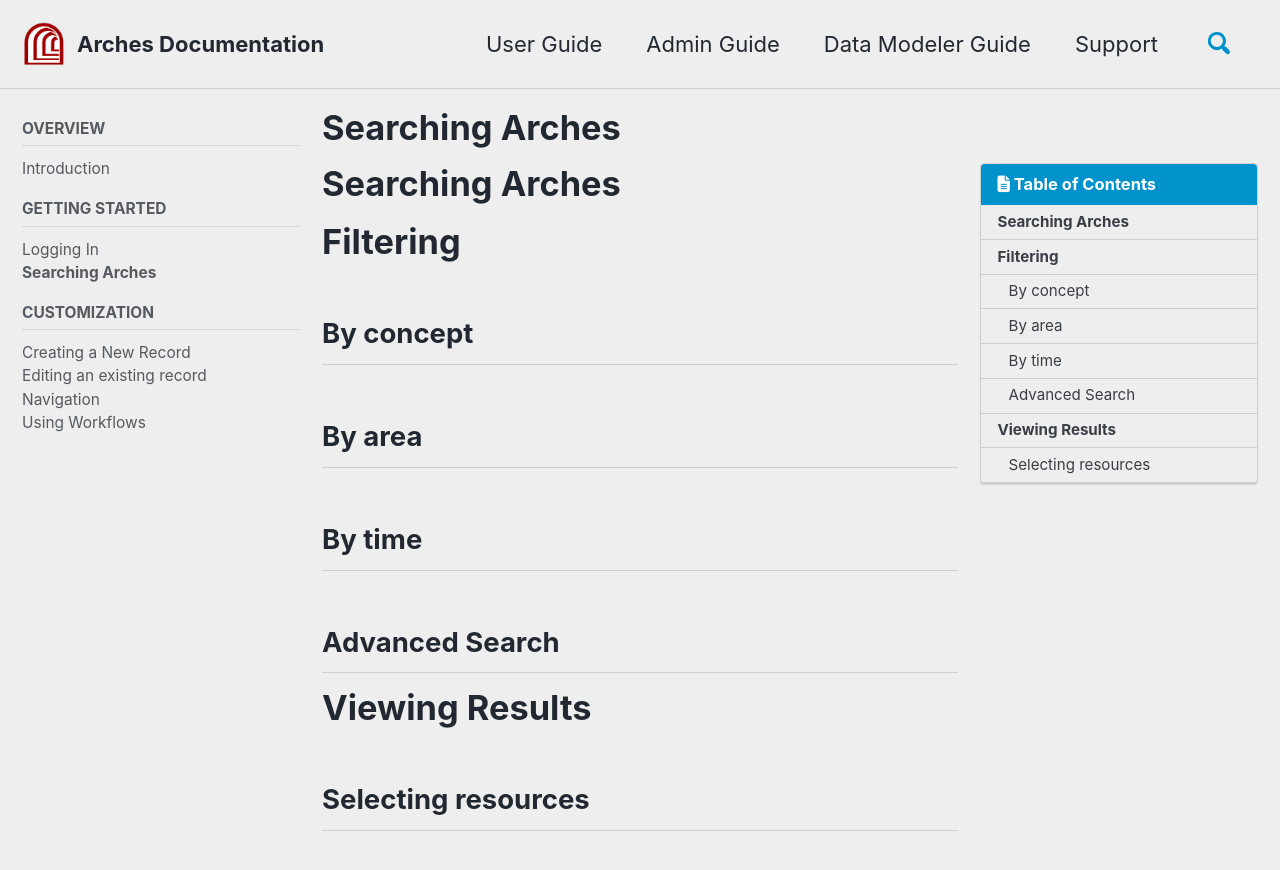
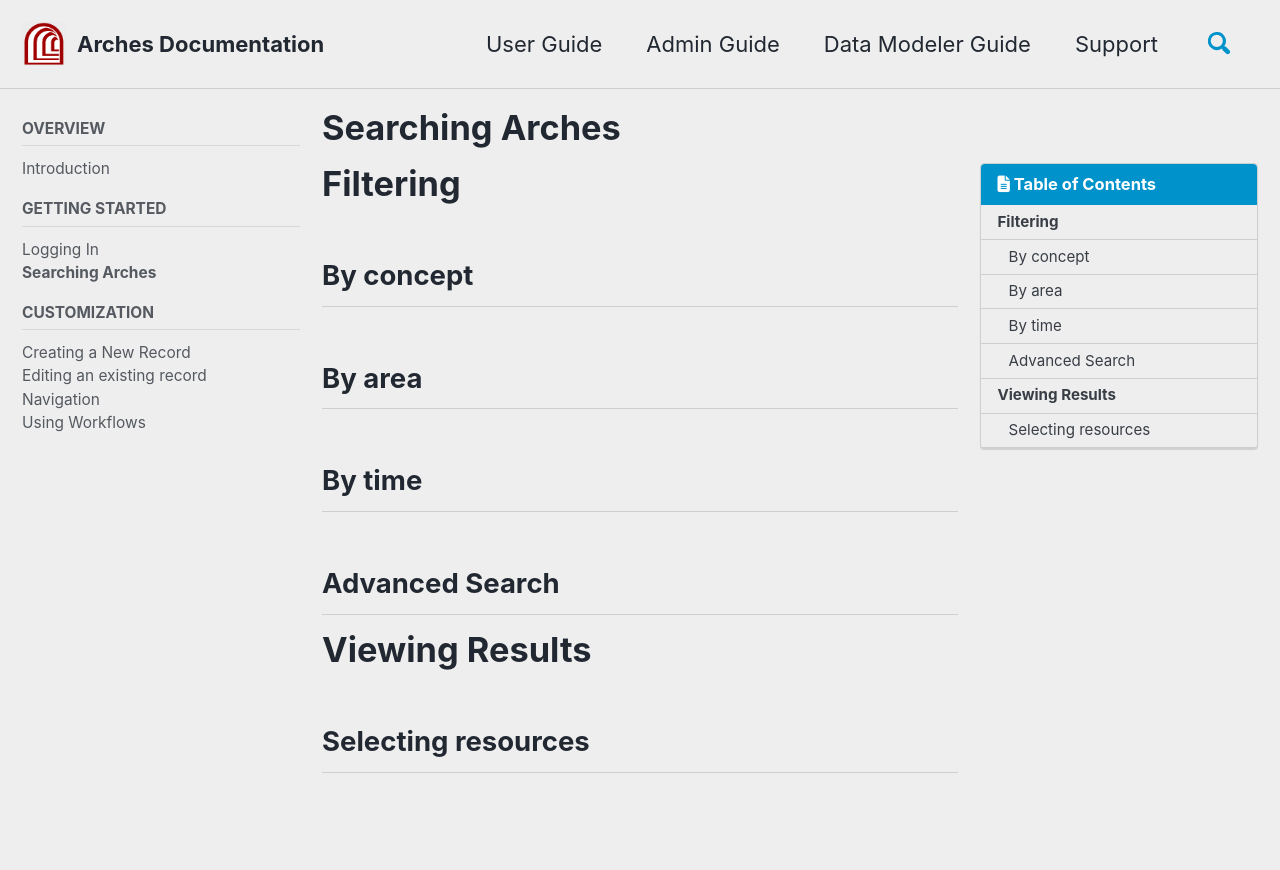
Before and after one commit to fargeo/archesguides, a Jekyll site: the page built from _pages/searching.md, in a window 1280 px wide and 900 px high. Shown: the top 870 px of the window. Built offline with Jekyll 4.4.1, drawn with Linux system fonts in a browser that asks for light colours; cached includes are drawn as plain includes; nearby versions of some CDN libraries; our own code applies the rules of GitHub Pages for plain Markdown files.

Commit message:
Update searching.md
title in front matter

```diff
--- a/_pages/searching.md
+++ b/_pages/searching.md
@@ -13,9 +14,6 @@
     values:
       author_profile: false
 ---
-# Searching Arches
-
-
 # Filtering
 ## By concept
 ## By area
```
Also changed, not shown: other parts of _pages/searching.md (+1 -0 lines).
